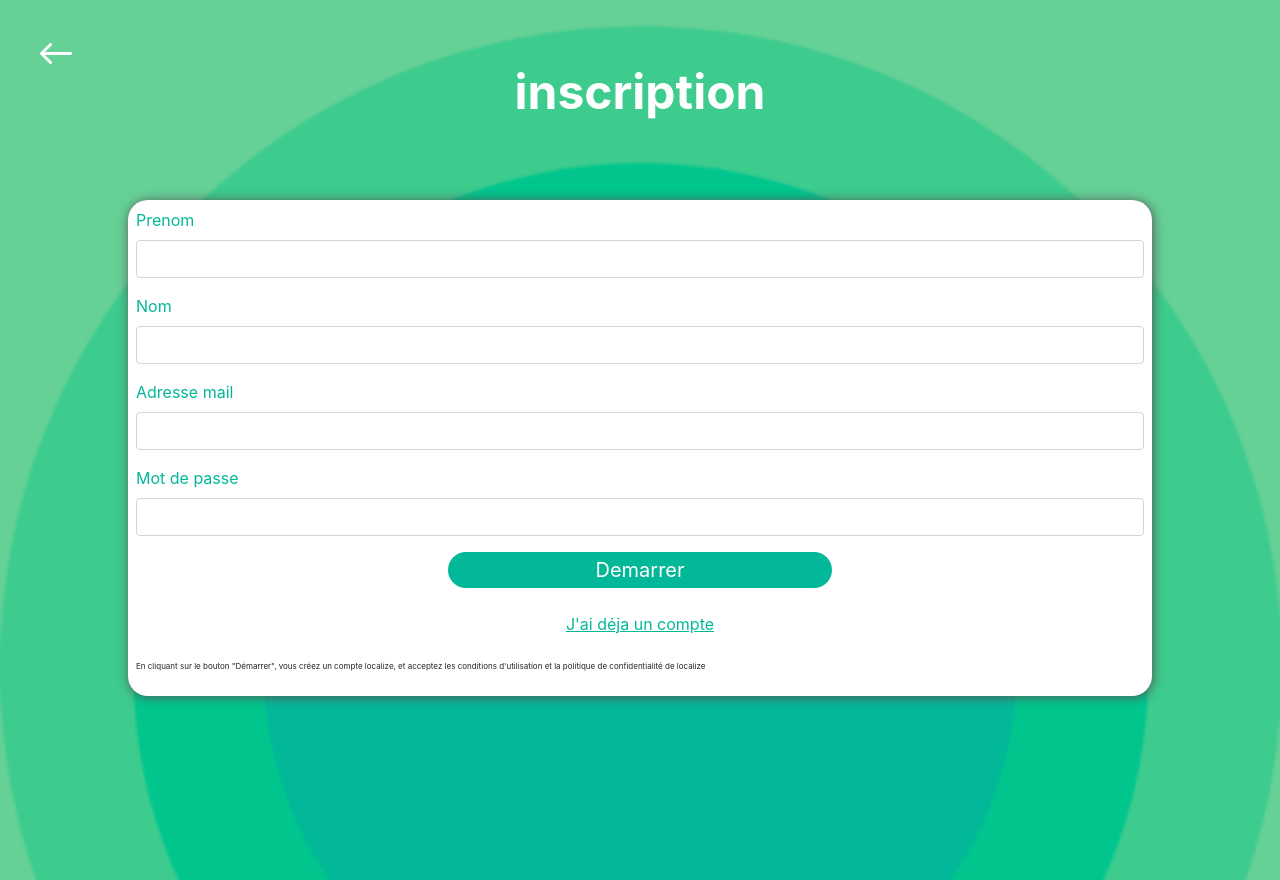
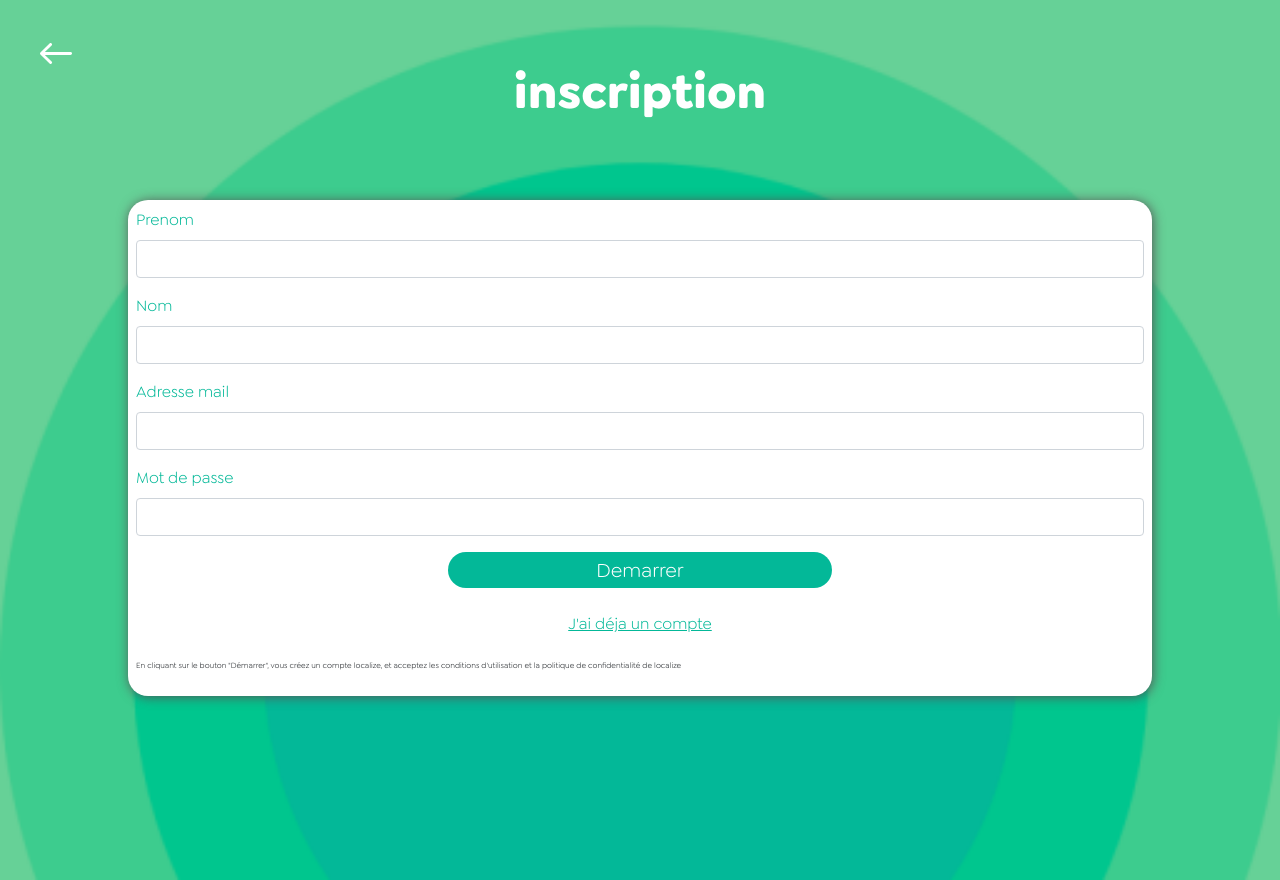
Before and after one commit to crolse/Workshop, a PHP site: page /inscription.php in a window 1280 px wide. Run offline with PHP 8.4, Linux system fonts and the light colour scheme.

Commit message:
changement police

```diff
--- a/css/inscription.css
+++ b/css/inscription.css
@@ -41,6 +41,7 @@ body {
   padding-top: 7vh;
   text-align: center;
   color: white;
+  font-family: Goldplay;
 }
   #ecran {
       width: 100vw;
@@ -58,6 +59,7 @@ body {
   width: 80%;
   box-shadow: 1px 1px 12px #555;
   padding: 0.5em;
+  font-family: Goldplay;
 }
 
 label {
@@ -83,11 +85,13 @@ label {
   text-align: center;
   vertical-align: middle;
   font-size: 20px;
+  font-family: Goldplay;
 
 }
 #bouttonDemarrerBis{
   visibility: hidden;
   color: white;
+  font-family: Goldplay;
 }
 #textBoutton{
   visibility: visible;
```
